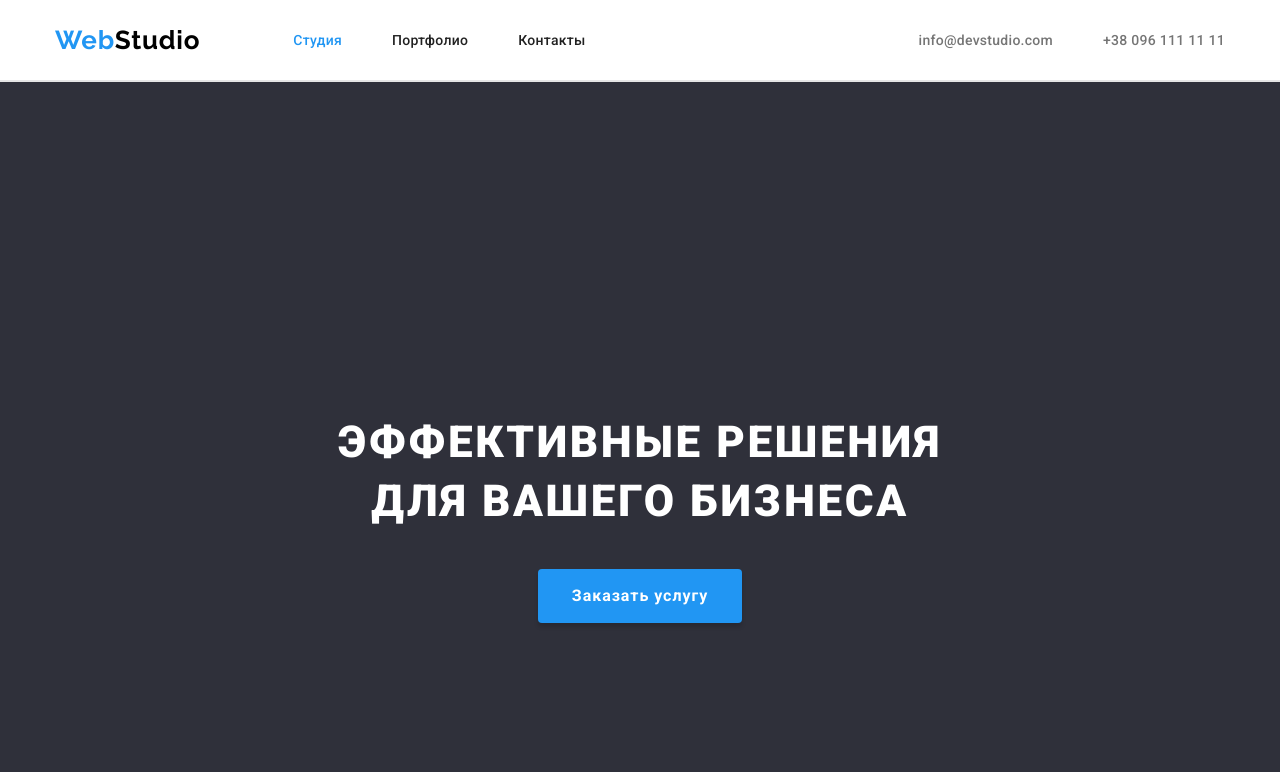
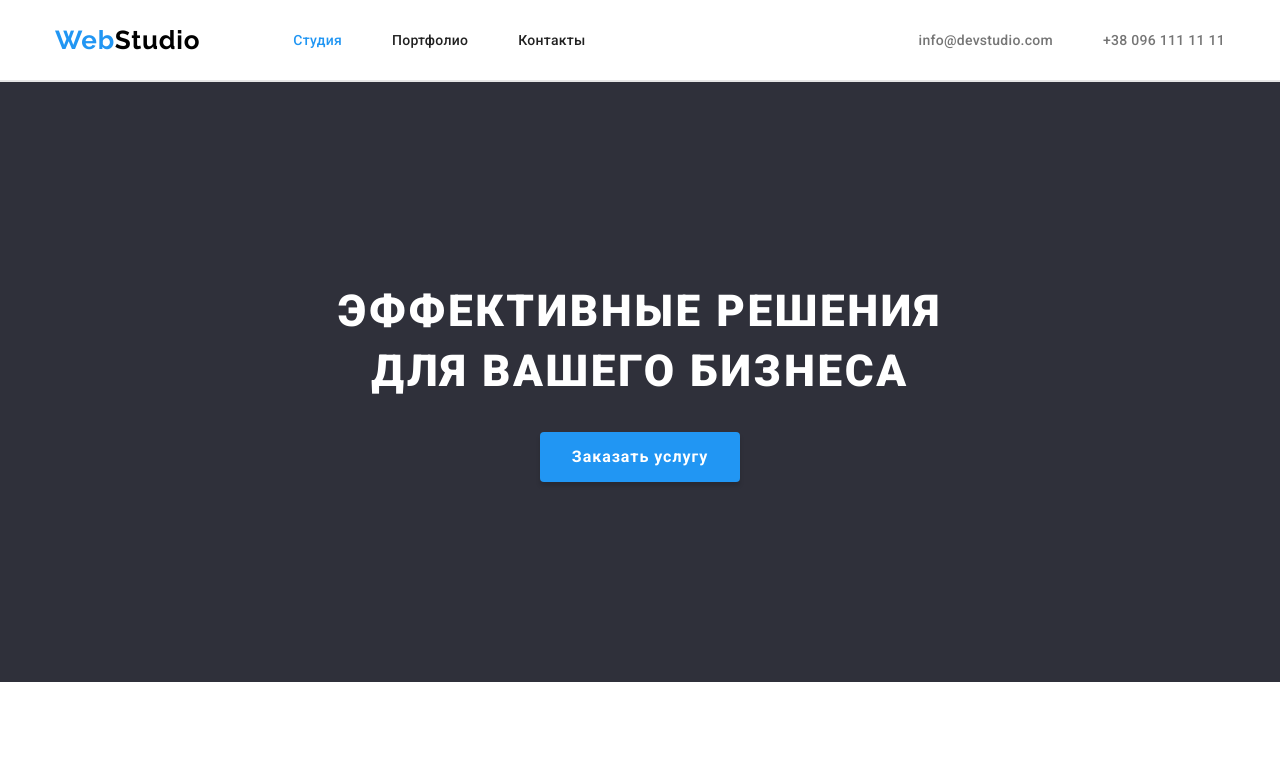
Before and after one commit to KholodovSem/goit-markup-hw-03, a plain HTML site: page index.html in a window 1280 px wide. Shown: the top 772 px of the page. Drawn offline with nearby package versions, Linux system fonts and the light colour scheme.

Commit message:
Update style.css

```diff
--- a/css/style.css
+++ b/css/style.css
@@ -8,6 +8,8 @@
   --hero-title-color: #ffffff;
   --basement: #2f303a;
   --portfolio-border-color: #eeeeee;
+  --portfolio-btn-hover-color: #2196f3;
+  --portfolio-btn-hover-shadow: 0px 4px 4px rgba(0, 0, 0, 0.15);
 }
 
 body {
@@ -34,14 +36,14 @@ a {
   color: var(--hero-title-color);
   font-weight: 700;
   font-size: 16px;
-  line-height: 1.875;
+  line-height: 1.88;
   letter-spacing: 0.06em;
 
-  background: #2196f3;
-  box-shadow: 0px 4px 4px rgba(0, 0, 0, 0.15);
+  background: var(--portfolio-btn-hover-color);
+  box-shadow: var(--portfolio-btn-hover-shadow);
   border-radius: 4px;
   padding: 10px 32px;
-  border: 2px solid transparent;
+  border: 0;
 
   cursor: pointer;
 }
@@ -117,6 +119,7 @@ a {
   font-size: 14px;
   line-height: 1.142;
   letter-spacing: 0.02em;
+  font-style: normal;
 
   color: var(--main-text-color);
 }
@@ -165,13 +168,12 @@ a {
 }
 
 /* Герой */
-.container.hero {
-  padding: 200px 15px;
-}
 
 .hero-section {
   background-color: var(--hero-background);
   text-align: center;
+  padding-top: 200px;
+  padding-bottom: 200px;
 }
 
 .hero-title {
@@ -179,8 +181,10 @@ a {
   width: 696px;
   font-weight: 900;
   font-size: 44px;
-  line-height: 1.363;
+  line-height: 1.36;
 
+  margin-top: 0;
+  margin-bottom: 30px;
   margin-left: auto;
   margin-right: auto;
   letter-spacing: 0.06em;
@@ -211,16 +215,12 @@ a {
 
   margin-top: 0;
   margin-bottom: 0;
-  min-width: 270px;
-}
-
-.benefits.list li:not(:last-child) {
-  margin-right: 30px;
-  margin-left: 0;
+  max-width: 270px;
 }
 
 .benefits.list {
   display: flex;
+  justify-content: space-between;
 }
 
 /* Чем мы занимаемся */
@@ -309,7 +309,6 @@ a {
 }
 
 .footer.links {
-  font-style: normal;
   font-size: 14px;
   line-height: 1.714;
   letter-spacing: 0.03em;
@@ -317,7 +316,6 @@ a {
 }
 
 .footer-adress {
-  font-style: normal;
   font-size: 14px;
   line-height: 1.714;
   letter-spacing: 0.03em;
```
